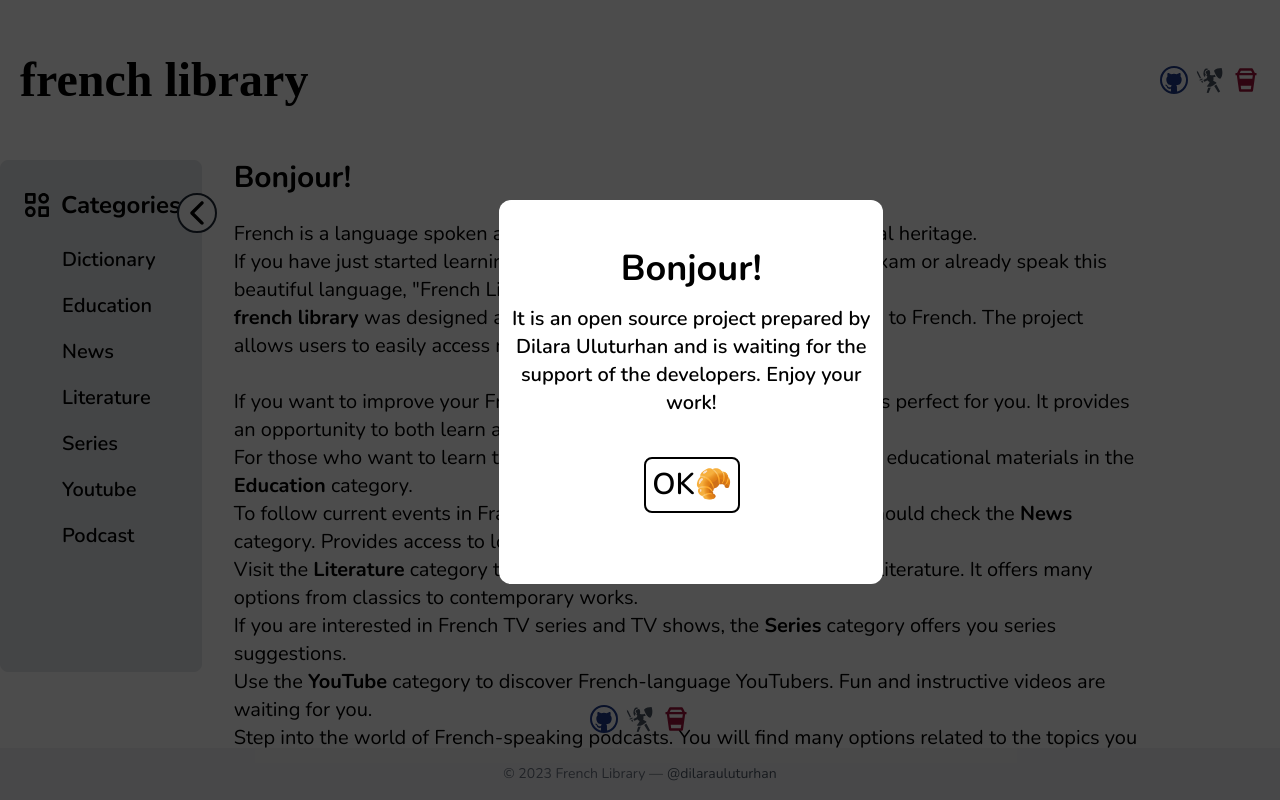
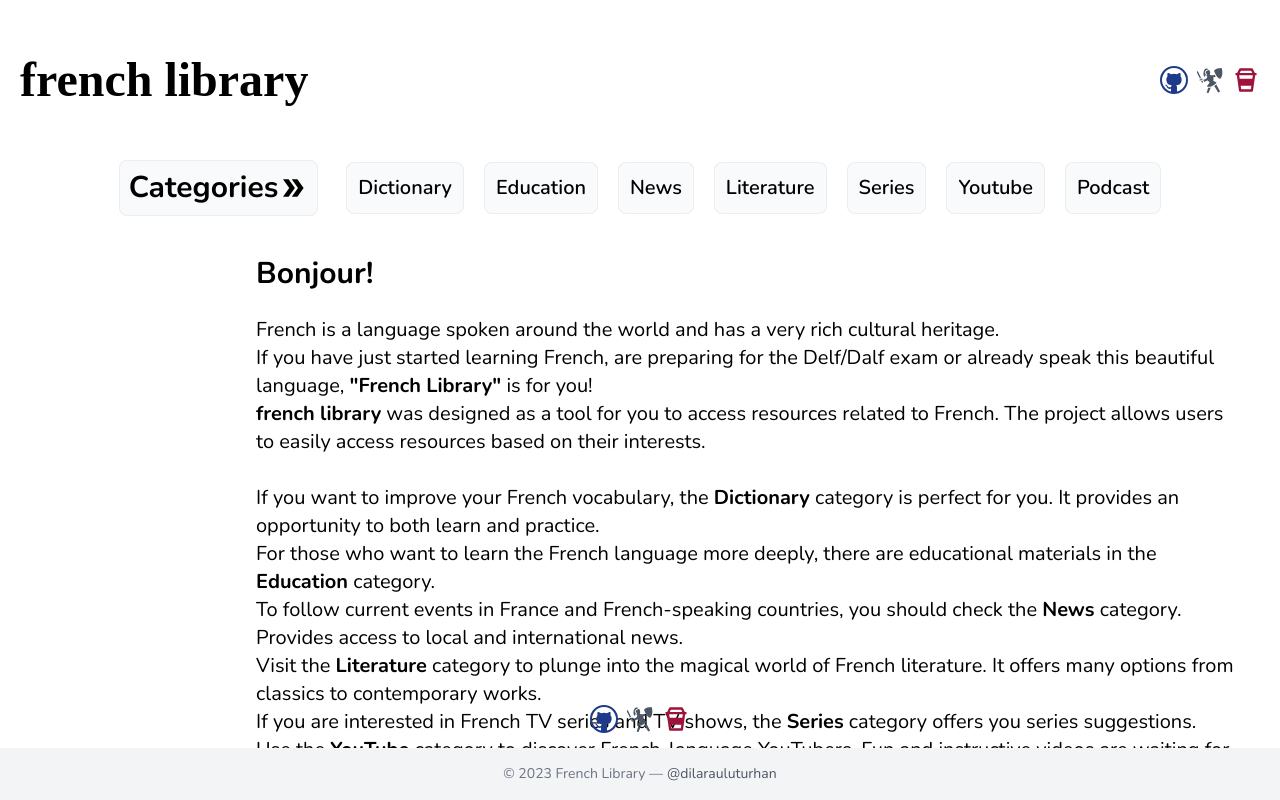
Before and after one commit to dilarauluturhan/french-library, a React (Create React App) app: page / in a window 1280 px wide. Shown: the top 800 px of the page. Built offline with nearby package versions, Linux system fonts and the light colour scheme; a web font is replaced by a local one.

Commit message:
style: main comp update

```diff
--- a/package.json
+++ b/package.json
@@ -6,6 +6,7 @@
     "@testing-library/jest-dom": "^5.17.0",
     "@testing-library/react": "^13.4.0",
     "@testing-library/user-event": "^13.5.0",
+    "framer-motion": "^10.16.4",
     "react": "^18.2.0",
     "react-dom": "^18.2.0",
     "react-icons": "^4.10.1",
--- a/src/App.js
+++ b/src/App.js
@@ -2,12 +2,9 @@ import React from 'react';
 import Header from './components/Header';
 import Main from './components/Main';
 import Footer from './components/Footer';
-import Popup from './components/Popup';
-
 const App = () => {
   return (
     <>
-      <Popup />
       <Header />
       <Main />
       <Footer />
--- a/src/components/Main.js
+++ b/src/components/Main.js
@@ -1,11 +1,10 @@
 import React, { useState } from 'react';
 import DATA from '../data/data.json';
-import { IoIosArrowBack } from 'react-icons/io';
-import { BiCategoryAlt } from 'react-icons/bi';
+import { MdDoubleArrow } from 'react-icons/md';
+import { motion } from 'framer-motion';
 
 const Main = () => {
   const [activeCategory, setActiveCategory] = useState('');
-  const [open, setOpen] = useState(true);
 
   const categories = Array.from(new Set(DATA.map(item => item.category)));
 
@@ -13,39 +12,68 @@ const Main = () => {
     setActiveCategory(category)
   };
 
+  const textVariants = {
+    hidden: {
+      opacity: 0,
+      x: -20,
+    },
+    visible: {
+      opacity: 1,
+      x: 0,
+      transition: {
+        duration: 1,
+      },
+    },
+  };
+
+  const buttonVariants = {
+    initial: {
+      y: 0,
+    },
+    shake: {
+      y: [-10, 10, -10, 10, -5, 5, -2, 2, 0],
+      transition: {
+        duration: 3,
+      },
+    },
+  };
+
+
   return (
-    <main className='font-nunito sm:flex'>
-      <div
-        className={`${open ? 'w-64' : 'w-20'} duration-300 h-32 p-5 pt-7 bg-gray-200 relative border rounded-lg`}
+    <main className='font-nunito'>
+      <div className='flex flex-col items-center'>
+        <motion.div
+          className='flex items-center flex-col md:flex-row gap-x-7'
+          initial='hidden'
+          animate='visible'
+          variants={textVariants}
         >
-        <IoIosArrowBack
-          className={`absolute cursor-pointer -right-4 top-8 w-10 h-10 border-2 border-gray-800 rounded-full bg-white ${!open && 'rotate-180'}`}
-          onClick={() => setOpen(!open)}
-        />
-        <div className='flex items-center gap-x-2'>
-          <BiCategoryAlt
-            className={`w-8 h-8 cursor-pointer duration-500 ${open && "rotate-[360deg]"}`}
-          />
-          <h1 className={`origin-left text-2xl font-bold duration-300 ${!open && "scale-0"}`}>Categories</h1>
-        </div>
-        <ul className='pt-4'>
+          <h1 className='text-md md:text-3xl font-bold inline-flex items-center rounded-lg bg-gray-50 ring-1 ring-inset ring-gray-500/10 mb-3 p-1.5 md:p-2.5'>
+            Categories
+            <MdDoubleArrow />
+          </h1>
+          <ul className='flex items-center flex-row flex-wrap ml-2 md:ml-0 mr-2 md:mr-0 gap-x-5'>
             {categories.map((category, index) => (
               <li
                 key={index}
                 onClick={() => handleCategoryClick(category)}
-              className={`${!open && "hidden"}`}
               >
-              <button className='text-xl hover:text-2xl font-semibold p-2 ml-8 hover:bg-gray-50 border border-transparent rounded-lg duration-300'>
+                <motion.button
+                  variants={buttonVariants}
+                  initial='initial'
+                  whileHover='shake'
+                  className='text-md md:text-xl font-semibold inline-flex items-center rounded-lg bg-gray-50 hover:bg-blue-900 text-black hover:text-gray-100 ring-1 ring-inset ring-gray-500/10 mb-3 p-1.5 md:p-3'>
                   {category}
-              </button>
+                </motion.button>
               </li>
             ))}
           </ul>
+        </motion.div>
       </div>
-      <div className={`pr-10 pl-10 pt-5 sm:pt-0 sm:pl-8 ${activeCategory ? 'hidden' : ''}`}>
+      <div className={`mt-7 ml-2 md:ml-[14rem] pr-10 pl-10 pt-5 sm:pt-0 sm:pl-8 ${activeCategory ? 'hidden' : ''}`}>
         <h1 className='text-2xl sm:text-3xl font-bold'>Bonjour!</h1><br />
         <p className='text-md sm:text-xl flex-wrap md:flex-nowrap'>
-          French is a language spoken around the world and has a very rich cultural heritage. <br />If you have just started learning French, are preparing for the Delf/Dalf exam or already speak this beautiful language, "French Library" is for you!<br />
+          French is a language spoken around the world and has a very rich cultural heritage. <br />If you have just started learning French, are preparing for the Delf/Dalf exam or already speak this beautiful language, <b>"French Library"</b> is for you!<br />
           <b>french library</b> was designed as a tool for you to access resources related to French. The project allows users to easily access resources based on their interests.<br /><br />
           If you want to improve your French vocabulary, the <b>Dictionary</b> category is perfect for you. It provides an opportunity to both learn and practice.<br />
           For those who want to learn the French language more deeply, there are educational materials in the <b>Education</b> category.<br />
@@ -58,13 +86,13 @@ const Main = () => {
           Start your French adventure with the <b>french library</b> and discover the beauties of the language.🥳
         </p>
       </div>
-      <div className='p-7 ml-7 sm:ml-5 mt-1 sm:pt-0 flex-1 h-screen'>
-        <ul className='grid grid-cols-1 sm:grid-cols-2 lg:grid-cols-3 gap-x-3 gap-y-6'>
+      <div className='p-7 ml-8 sm:ml-5 mt-1 sm:pt-0 flex-1 h-screen'>
+        <ul className='grid grid-cols-1 sm:grid-cols-2 lg:grid-cols-3 gap-y-7 mt-0 md:mt-8 ml-0 md:ml-[11rem]'>
           {DATA
             .filter((item) => item.category === activeCategory)
             .map((item) => (
               <li key={item.id}>
-                <a href={item.link} target='blank' className='flex w-5/6 sm:w-96 p-2 font-semibold text-xl bg-gray-50 border rounded-lg duration-300' rel="noopener noreferrer">
+                <a href={item.link} target='blank' className='flex w-5/6 sm:w-96 p-2 font-semibold text-sm md:text-xl bg-gray-50 border rounded-lg duration-300'>
                   {item.name}
                 </a>
               </li>
--- a/src/components/Popup.js
+++ /dev/null
@@ -1,23 +0,0 @@
-import React, { useState } from 'react';
-
-const Popup = () => {
-    const [isPopupOpen, setIsPopupOpen] = useState(true);
-
-    const closePopup = () => {
-        setIsPopupOpen(false);
-    };
-
-    return (
-        isPopupOpen && (
-            <div className='font-nunito fixed top-0 left-0 w-full h-full bg-popup z-10'>
-                <div className='bg-white w-2/3 h-2/5 sm:w-96 sm:h-96 border border-transparent rounded-xl absolute top-1/4 left-16 sm:top-1/4 sm:left-39'>
-                    <h1 className='text-2xl sm:text-4xl font-bold text-center mt-12'>Bonjour!</h1>
-                    <p className=' text-md sm:text-xl text-center font-semibold mt-4'>It is an open source project prepared by Dilara Uluturhan and is waiting for the support of the developers. Enjoy your work!</p>
-                    <button className='text-2xl sm:text-3xl font-semibold bg-transparent hover:bg-gray-200 border-2 rounded-lg border-black w-20 h-10 sm:w-24 sm:h-14 absolute left-20 sm:left-36 top-3/4 sm:top-64' onClick={closePopup}>OK🥐</button>
-                </div>
-            </div>
-        )
-    )
-};
-
-export default Popup;
```
Also changed, not shown: 1 other file (tests, documents, lock files or other folders). Lines whose indentation alone changed are shown as unchanged.
